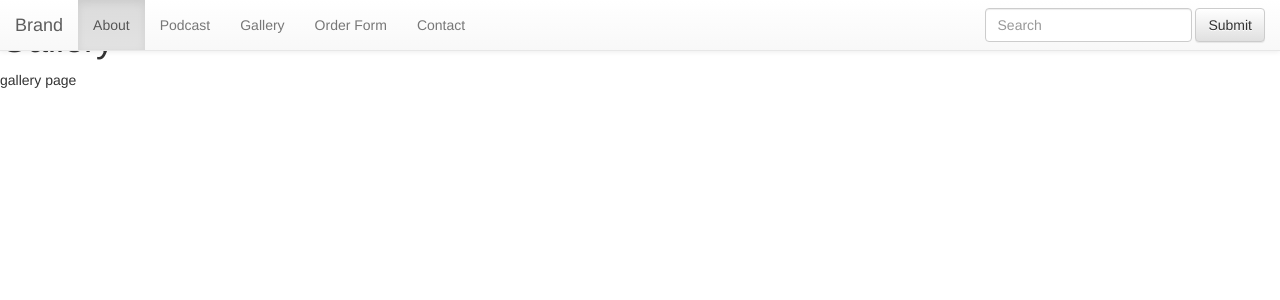
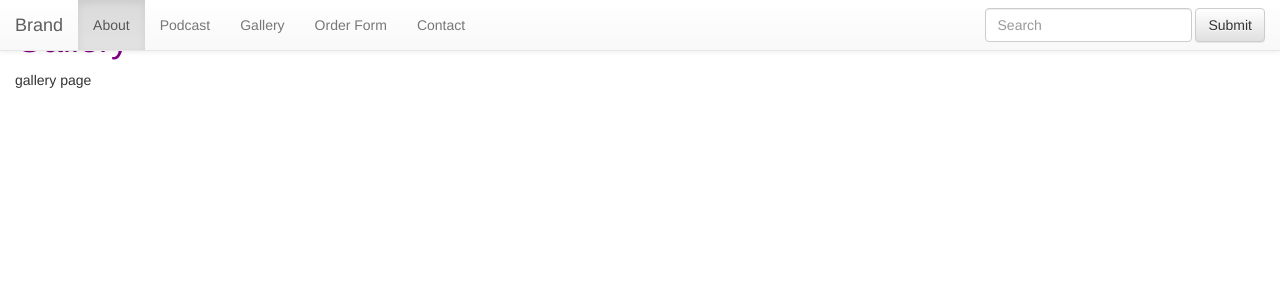
Before and after one commit to LRPP/Pearl-of-the-Pacific, a Django app: page /gallery in a window 1280 px wide. Shown: the top 300 px of the page. Run offline with Django 3.2, Linux system fonts and the light colour scheme; some libraries are stand-ins or nearby versions.

Commit message:
moving static files

```diff
--- /dev/null
+++ b/blog/static/stylesheets/main.css
@@ -0,0 +1,8 @@
+body {
+  padding-left: 15px; }
+
+h1 {
+  font: "papyrus", sans-serif;
+  color: purple; }
+
+/*# sourceMappingURL=main.css.map */
--- /dev/null
+++ b/blog/static/stylesheets/main.sass
@@ -0,0 +1,21 @@
+// colors
+$primary-header-color: purple
+$secondary-header-color: blue
+$primary-paragraph-color: black
+$secondary-paragraph-color: gray
+
+// fonts
+$primary-header-font: "papyrus", sans-serif
+$secondary-header-font: papyrus, sans-serif
+$primary-paragraph-font: Georgia, serif
+$secondary-paragraph-font: Garamond, serif
+
+
+
+
+body
+    padding-left: 15px
+
+h1
+    font: $primary-header-font
+    color: $primary-header-color
--- a/blog/templates/blog/base.html
+++ b/blog/templates/blog/base.html
@@ -41,7 +41,7 @@
               </div>
               <button type="submit" class="btn btn-default">Submit</button>
             </form>
-          </div><!-- /.navbar-collapse -->
+          </div>
         </div>
       </nav>
       {% block content %}
```
Also changed, not shown: blog/templates/blog/index.html (+4 -3 lines), 1 other file.
